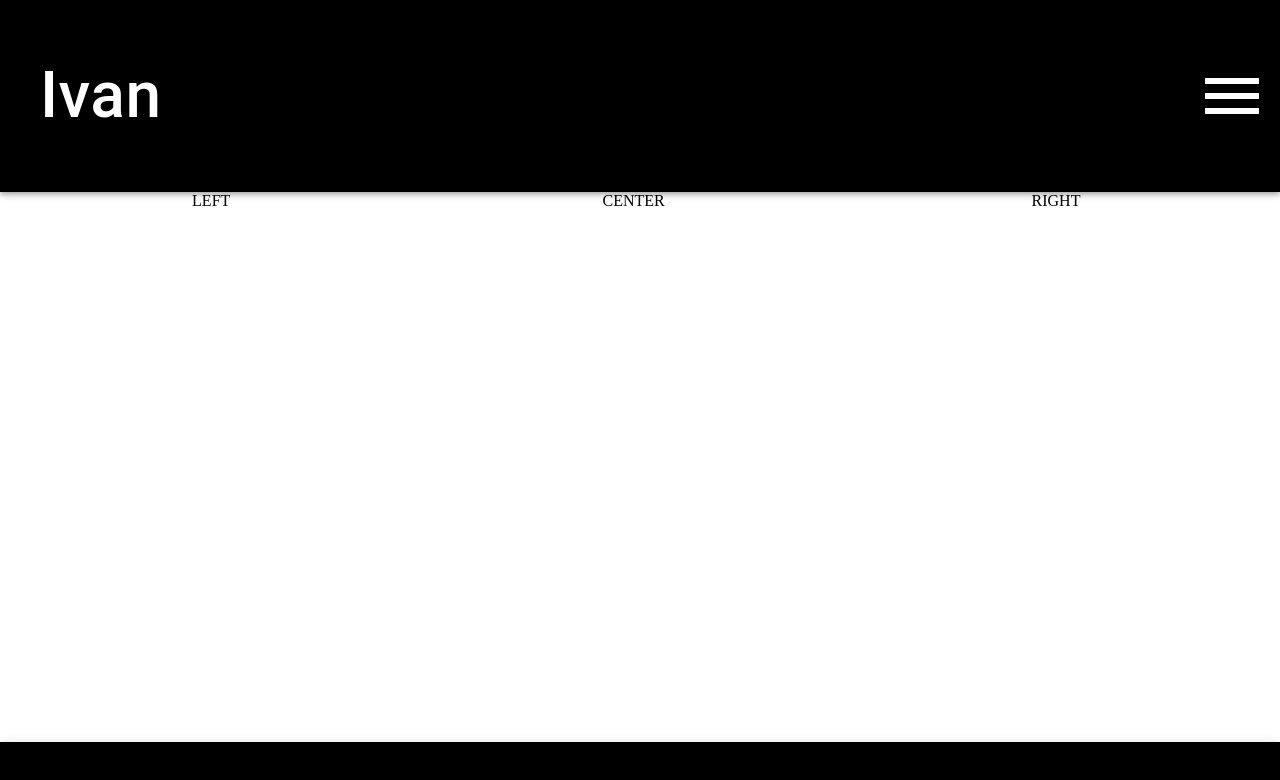
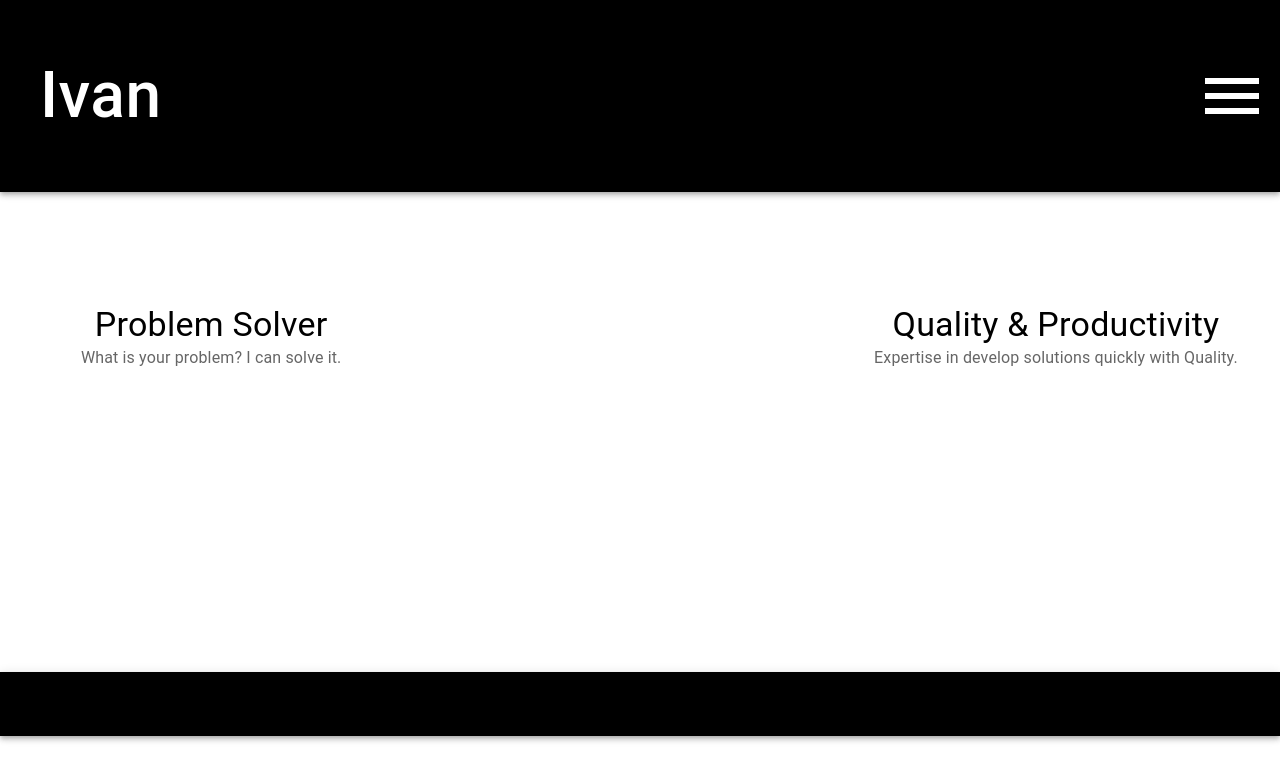
Before and after one commit to ivanfcfilho/ivancamargo-website, a Next.js app: page / in a window 1280 px wide. Shown: the top 780 px of the page. Built offline with nearby package versions, Linux system fonts and the light colour scheme.

Commit message:
Add initial content to home

```diff
--- a/components/about/index.js
+++ b/components/about/index.js
@@ -1,5 +1,5 @@
 export default function About() {
   return (
-    <h1 style={{ "margin": "auto", "width": "150px", "margin-top": "100px" }}>Building ...</h1>
+    <h1>Building ...</h1>
   )
 }
--- a/components/contact/index.js
+++ b/components/contact/index.js
@@ -1,3 +1,3 @@
 export default function Contact() {
-  return <h1 style={{ "margin": "auto", "width": "150px", "margin-top": "100px" }}>Building ...</h1>
+  return <h1>Building ...</h1>
 }
--- a/components/home/index.js
+++ b/components/home/index.js
@@ -1,22 +1,33 @@
+import { Typography } from '@material-ui/core';
+
 import {
   RootContainer,
-  LeftContainer,
-  CenterContainer,
-  RightContainer
+  ContentContainer,
+  CenterContainer
 } from './styles';
 
 export default function Home() {
   return (
     <RootContainer>
-      <LeftContainer>
-        LEFT
-      </LeftContainer>
+      <ContentContainer>
+        <Typography variant="h4">
+          Problem Solver
+        </Typography>
+        <Typography color="secondary">
+          What is your problem? I can solve it.
+        </Typography>
+      </ContentContainer>
       <CenterContainer>
-        CENTER
+
       </CenterContainer>
-      <RightContainer>
-        RIGHT
-      </RightContainer>
+      <ContentContainer>
+        <Typography variant="h4">
+          Quality & Productivity
+        </Typography>
+        <Typography color="secondary">
+          Expertise in develop solutions quickly with Quality.
+        </Typography>
+      </ContentContainer>
     </RootContainer>
   )
 }
--- a/components/home/styles.js
+++ b/components/home/styles.js
@@ -3,12 +3,15 @@ import styled from 'styled-components';
 export const RootContainer = styled.div`
   display: flex;
   flex-direction: row;
+  min-height:  480px;
 `
 
-export const LeftContainer = styled.div`
+export const ContentContainer = styled.div`
   width: 33%;
   display: flex;
-  justify-content: center;
+  flex-direction: column;
+  padding-top: 7rem;
+  align-items: center;
 `
 
 export const CenterContainer = styled.div`
@@ -21,4 +24,7 @@ export const RightContainer = styled.div`
   width: 33%;
   display: flex;
   justify-content: center;
+  flex-direction: column;
+  padding-top: 7rem;
+  align-items: center;
 `
--- a/components/layout/index.js
+++ b/components/layout/index.js
@@ -18,9 +18,7 @@ import {
   StyledMenu,
   StyledMenuItem,
   StyledMobileMenuTypography,
-  FooterAppBar,
-  BrowserCenterContainer,
-  MobileCenterContainer
+  FooterAppBar
 } from './styles';
 
 import MediaQuery from 'react-responsive';
@@ -103,13 +101,6 @@ export default function Layout({ children }) {
             </StyledMenu>
           </StyledToolbar>
         </StyledMobileAppBar>
-        <MobileCenterContainer>
-          {children}
-        </MobileCenterContainer>
-        <FooterAppBar color="primary" position="static">
-          <Toolbar>
-          </Toolbar>
-        </FooterAppBar>
       </>
     )
   }
@@ -133,13 +124,6 @@ export default function Layout({ children }) {
             </ButtonsCotainer>
           </StyledToolbar>
         </StyledBrowserAppBar>
-        <BrowserCenterContainer>
-          {children}
-        </BrowserCenterContainer>
-        <FooterAppBar color="primary" position="static">
-          <Toolbar>
-          </Toolbar>
-        </FooterAppBar>
       </>
     )
   }
@@ -152,6 +136,11 @@ export default function Layout({ children }) {
       <MediaQuery maxDeviceWidth={1080}>
         {renderMobileContent()}
       </MediaQuery>
+      {children}
+      <FooterAppBar color="primary" position="static">
+        <Toolbar>
+        </Toolbar>
+      </FooterAppBar>
     </RootContainer>
   )
 }
--- a/components/layout/styles.js
+++ b/components/layout/styles.js
@@ -73,11 +73,3 @@ export const StyledMobileMenuTypography = styled(Typography)`
 export const FooterAppBar = styled(AppBar)`
   align-self: flex-end;
 `
-
-export const BrowserCenterContainer = styled.div`
-  min-height: calc(100vh - 144px);
-`
-
-export const MobileCenterContainer = styled.div`
-  min-height: calc(100vh - 250px);
-`
--- a/components/portfolio/index.js
+++ b/components/portfolio/index.js
@@ -1,3 +1,3 @@
 export default function Portfolio() {
-  return <h1 style={{ "margin": "auto", "width": "150px", "margin-top": "100px" }}>Building ...</h1>
+  return <h1>Building ...</h1>
 }
--- a/components/writing/index.js
+++ b/components/writing/index.js
@@ -1,3 +1,3 @@
 export default function Writing() {
-  return <h1 style={{ "margin": "auto", "width": "150px", "margin-top": "100px" }}>Building ...</h1>
+  return <h1>Building ...</h1>
 }
--- a/theme.js
+++ b/theme.js
@@ -19,6 +19,9 @@ export const theme = createMuiTheme({
   palette: {
     primary: {
       main: '#000000',
+    },
+    secondary: {
+      main: "#666666"
     }
   },
 })
```
